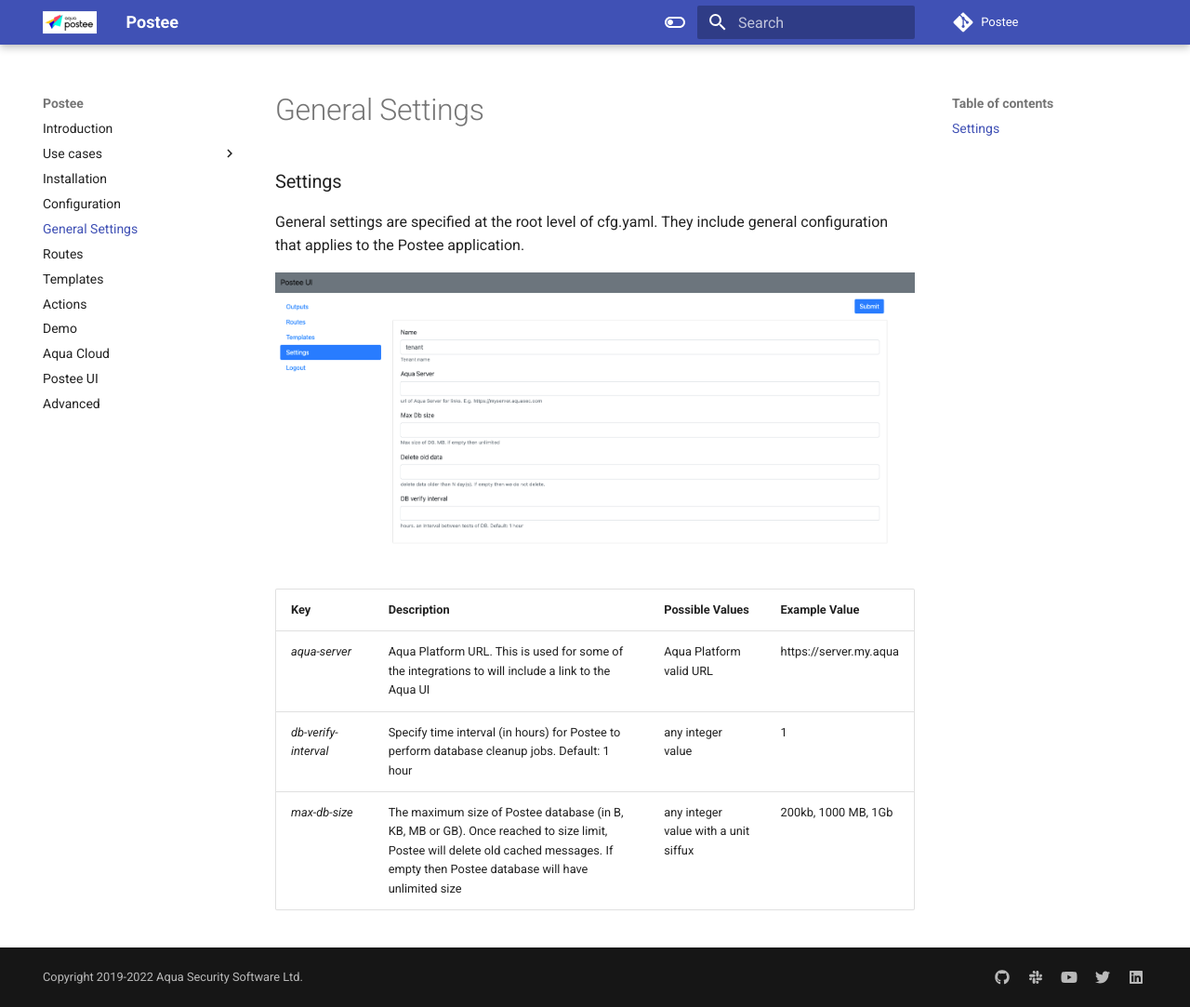
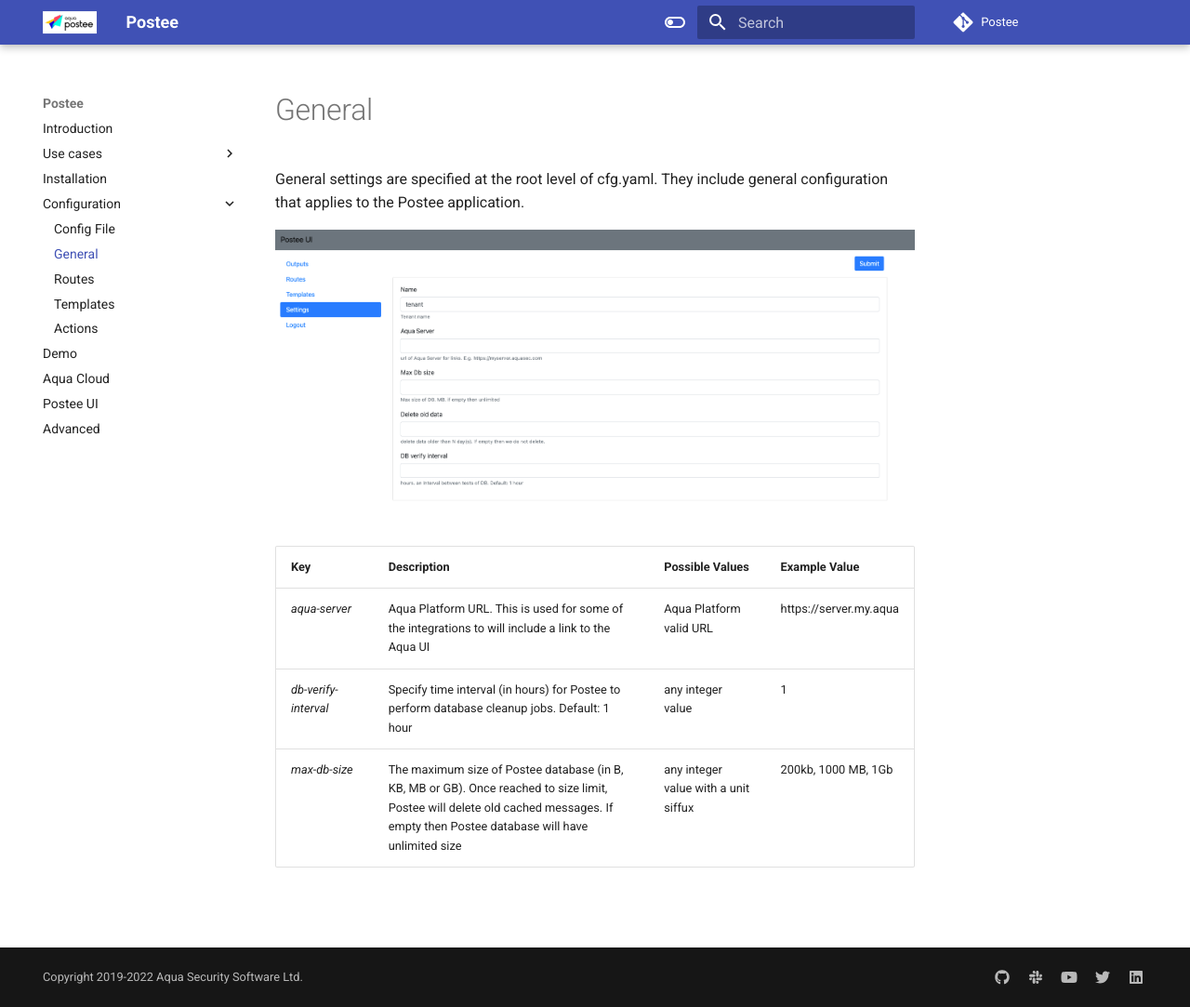
Before and after one commit to aquasecurity/postee, an MkDocs documentation site: the page built from docs/settings.md, in a window 1280 px wide and 1083 px high. Shown: the whole window at 93% size. Built offline with MkDocs 1.6.1 and Material for MkDocs 9.7.7, drawn with Linux system fonts in a browser that asks for light colours; comment, search, counter and statistics services are not loaded; the version menu is left out.

Commit message:
feat(docs): Consolidate settings info.
Signed-off-by: Simar <simar@linux.com>

```diff
--- a/docs/settings.md
+++ b/docs/settings.md
@@ -1,5 +1,3 @@
-### Settings
-
 General settings are specified at the root level of cfg.yaml. They include general configuration that applies to the Postee application.
 
 ![settings](img/postee-settings.png)
--- a/mkdocs.yml
+++ b/mkdocs.yml
@@ -15,11 +15,12 @@
     - External Healthcheck: blueprints/external-healthcheck.md
     - Image Processing: blueprints/image-processing.md
 - Installation: install.md
-- Configuration: config.md
-- General Settings: settings.md
-- Routes: routes.md
-- Templates: templates.md
-- Actions: actions.md
+- Configuration:
+  - Config File: config.md
+  - General: settings.md
+  - Routes: routes.md
+  - Templates: templates.md
+  - Actions: actions.md
 - Demo: demo.md
 - Aqua Cloud: aquacloud.md
 - Postee UI: ui.md
```
